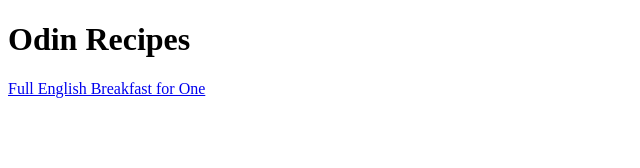
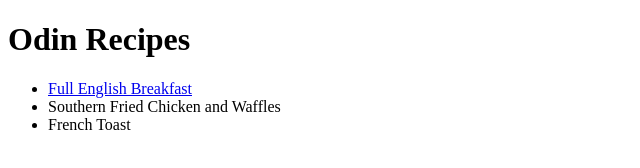
Before and after one commit to cchron00/odin-recipes, a plain HTML site: page index.html in a window 1280 px wide. Shown: the whole page, without its empty margins (0-640 px from the left). Drawn offline with Linux system fonts and the light colour scheme.

Commit message:
Expand index list to include future recipes

```diff
--- a/index.html
+++ b/index.html
@@ -8,7 +8,11 @@
 
     <body>
         <h1>Odin Recipes</h1>
-        <a href="./recipes/full-english-breakfast.html">Full English Breakfast for One</a>
+        <ul>
+            <li><a href="./recipes/full-english-breakfast.html">Full English Breakfast</a></li>
+            <li><a>Southern Fried Chicken and Waffles</a></li>
+            <li><a>French Toast</a></li>
+        </ul>
     </body>
 
 </html>
```
